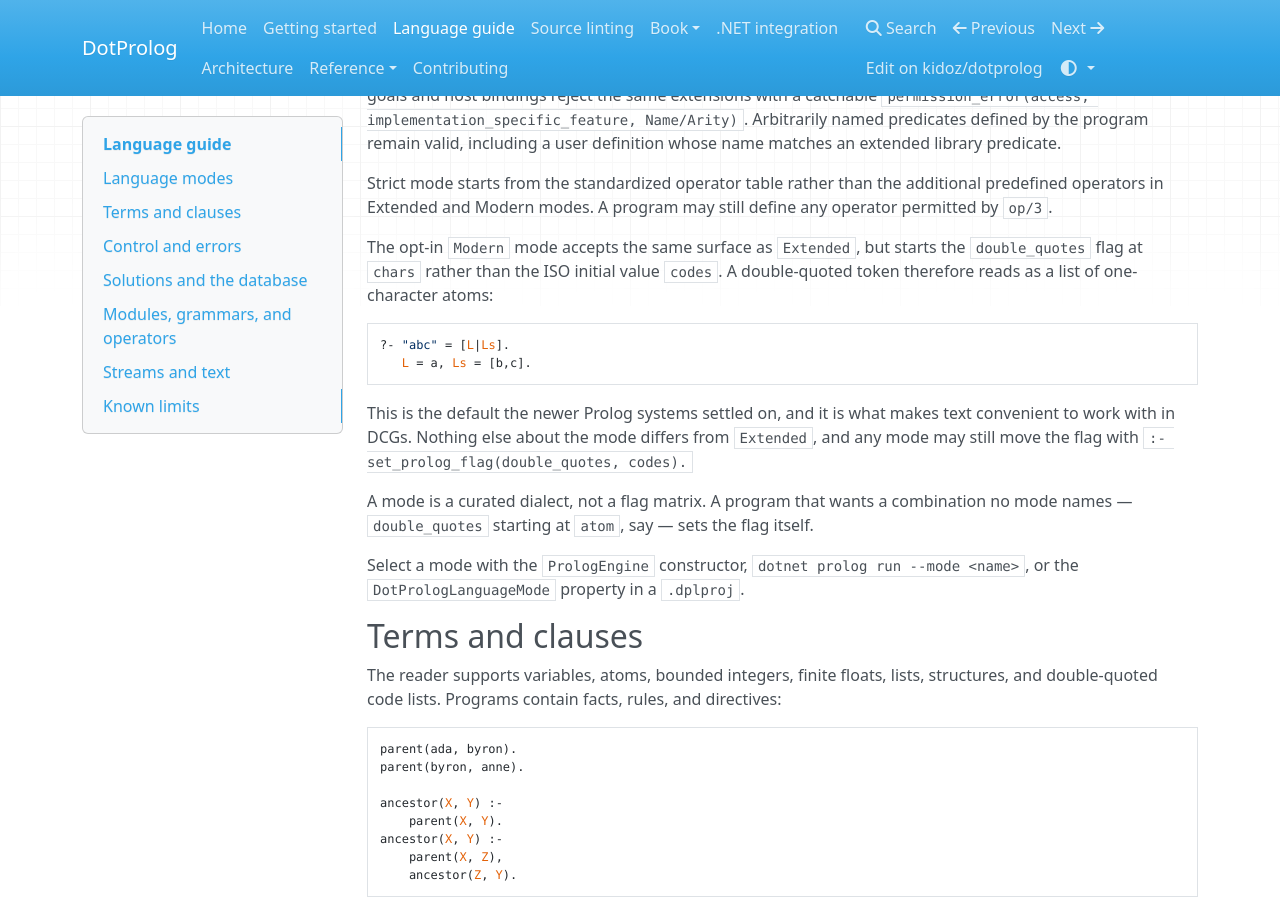
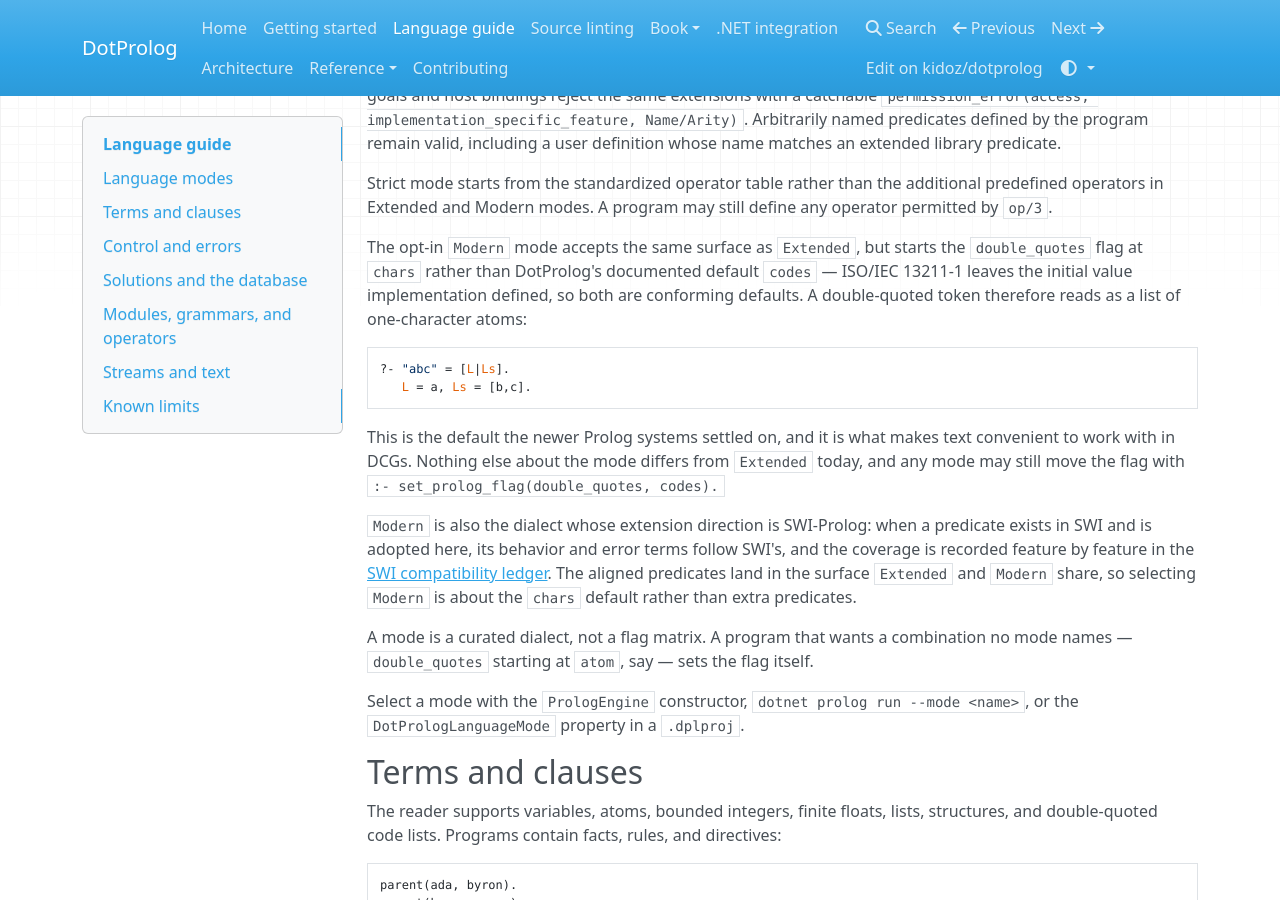
Before and after one commit to kidoz/dotprolog, an MkDocs documentation site: the page built from docs/language-guide.md, in a window 1280 px wide and 900 px high, scrolled down 386 px. Built offline with MkDocs 1.6.1, drawn with Linux system fonts in a browser that asks for light colours; nearby versions of some CDN libraries; some of the changed text lies outside the part shown.

Commit message:
Document the Modern mode SWI alignment and its coverage ledger

````diff
--- a/docs/language-guide.md
+++ b/docs/language-guide.md
@@ -24,8 +24,9 @@ operators in Extended and Modern modes. A program may still define any operator
 `op/3`.
 
 The opt-in `Modern` mode accepts the same surface as `Extended`, but starts the `double_quotes`
-flag at `chars` rather than the ISO initial value `codes`. A double-quoted token therefore reads as
-a list of one-character atoms:
+flag at `chars` rather than DotProlog's documented default `codes` — ISO/IEC 13211-1 leaves the
+initial value implementation defined, so both are conforming defaults. A double-quoted token
+therefore reads as a list of one-character atoms:
 
 ```prolog
 ?- "abc" = [L|Ls].
@@ -33,8 +34,14 @@ a list of one-character atoms:
 ```
 
 This is the default the newer Prolog systems settled on, and it is what makes text convenient to
-work with in DCGs. Nothing else about the mode differs from `Extended`, and any mode may still move
-the flag with `:- set_prolog_flag(double_quotes, codes).`
+work with in DCGs. Nothing else about the mode differs from `Extended` today, and any mode may
+still move the flag with `:- set_prolog_flag(double_quotes, codes).`
+
+`Modern` is also the dialect whose extension direction is SWI-Prolog: when a predicate exists in
+SWI and is adopted here, its behavior and error terms follow SWI's, and the coverage is recorded
+feature by feature in the [SWI compatibility ledger](reference/swi-compatibility.md). The aligned
+predicates land in the surface `Extended` and `Modern` share, so selecting `Modern` is about the
+`chars` default rather than extra predicates.
 
 A mode is a curated dialect, not a flag matrix. A program that wants a combination no mode names —
 `double_quotes` starting at `atom`, say — sets the flag itself.
@@ -162,7 +169,8 @@ supported streams, configurable end-of-file actions, term I/O, character and cha
 and byte I/O.
 
 The standard library also includes list processing, sorting, higher-order predicates, atom and
-number conversion, term inspection, arithmetic, formatting, and standard-order comparison.
+number conversion, term inspection, arithmetic, formatting, standard-order comparison, ordered
+sets, AVL association lists, and the `library(error)` validation predicates around `must_be/2`.
 
 ## Known limits
 
````
Also changed, not shown: CHANGELOG.md (+25 -0 lines), COMPATIBILITY.md (+3 -1 lines), README.md (+11 -8 lines), docs/reference/swi-compatibility.md (added, +78 -0 lines), 1 other file.
